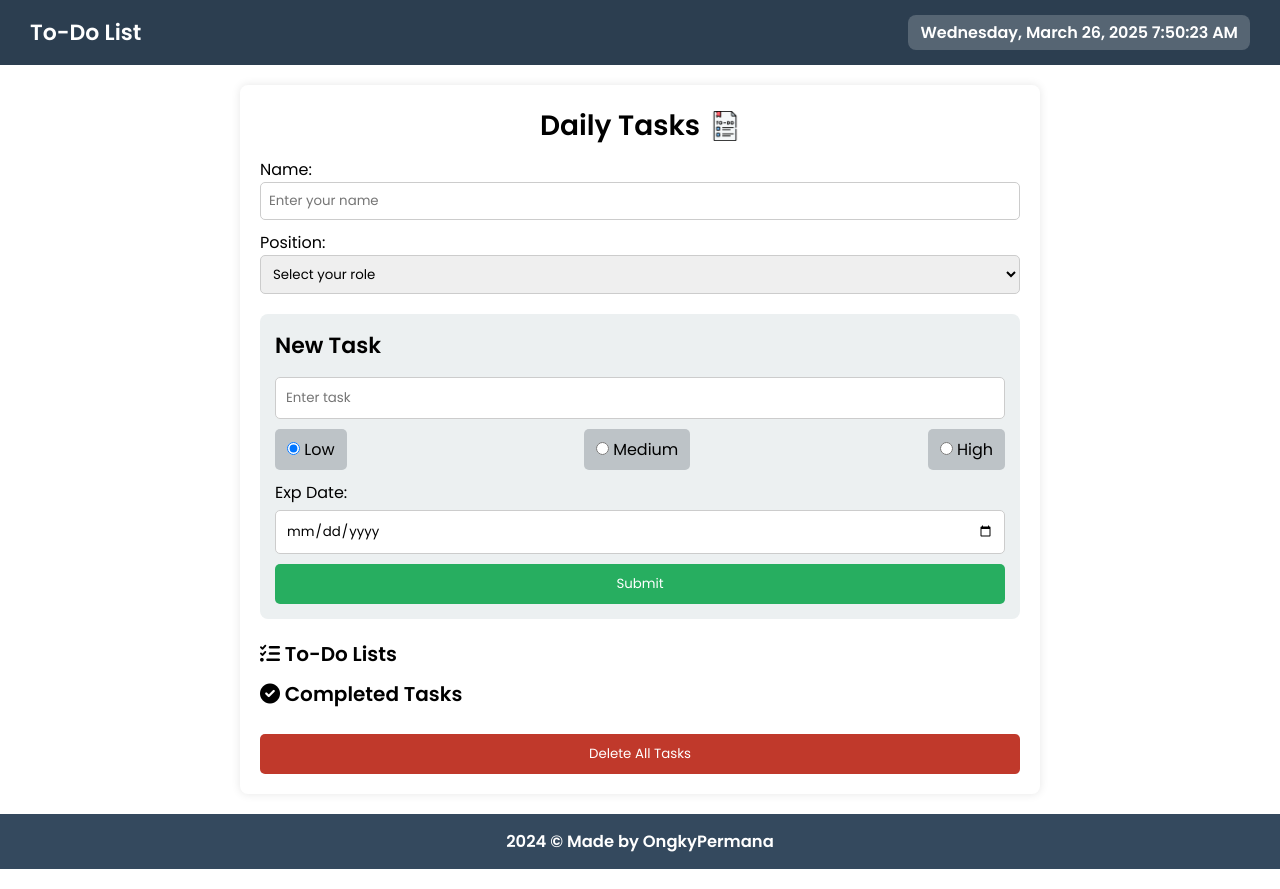
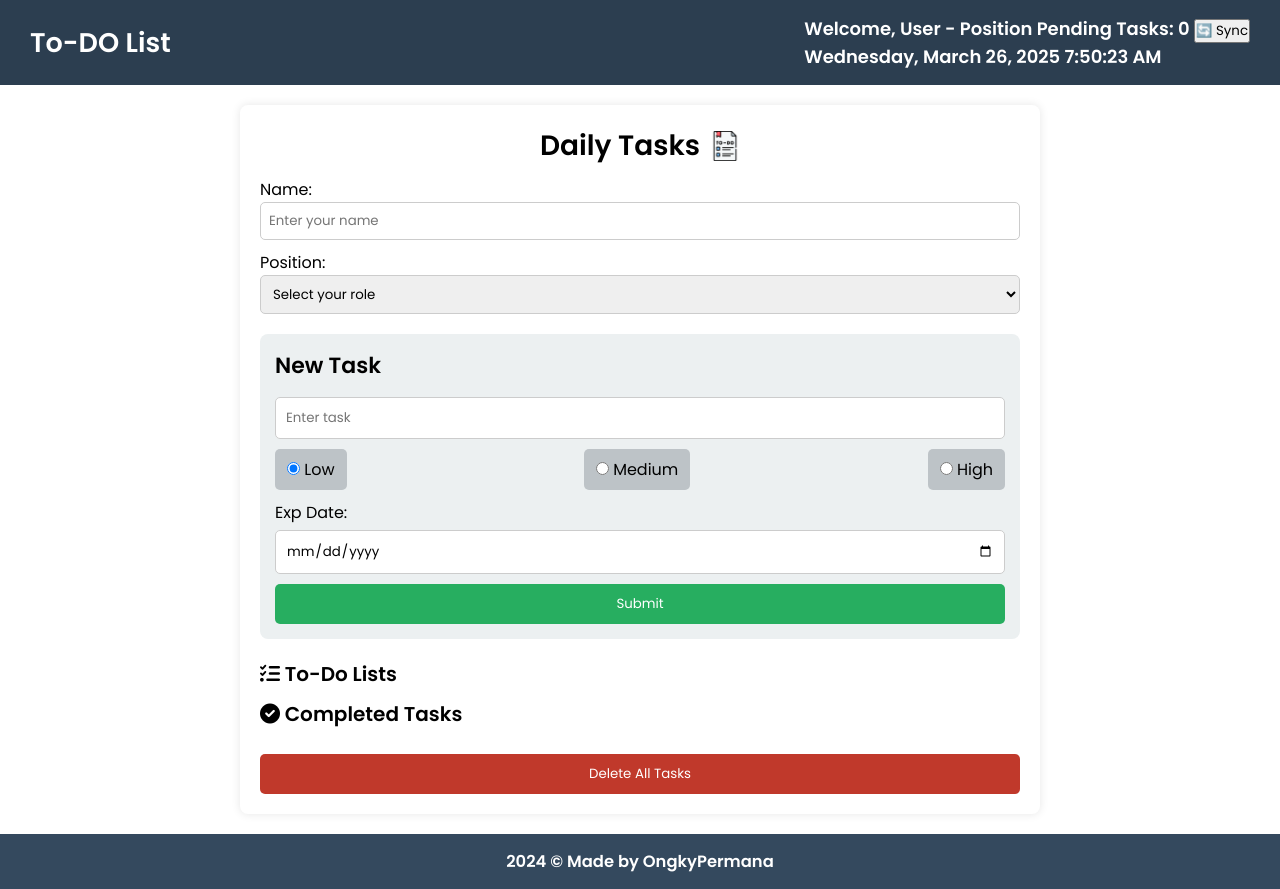
Before and after one commit to Ongky2910/todo-list-apps, a website: page index.html in a window 1280 px wide. Drawn offline with Linux system fonts and the light colour scheme.

Commit message:
major change

```diff
--- a/index.html
+++ b/index.html
@@ -13,10 +13,19 @@
 <body>
     <!-- Navbar -->
     <nav class="navbar">
-        <div class="logo">To-Do List</div>
-        <div class="clock" id="current-time"></div>
+        <div class="nav-left">
+            <h1>To-DO List</h1>
+        </div>
+        <div class="nav-right">
+            <span id="user-info">Welcome, <span id="nav-username">User</span> - <span id="nav-position">Position</span></span>
+            <span id="task-count">Pending Tasks: 0</span>
+            <button id="sync-btn">🔄 Sync</button>
+            <div class="datetime-container">
+                <span id="current-date"></span>
+                <span id="current-time"></span>
+            </div>
+        </div>
     </nav>
-
     <div class="container">
         <header>
             <h1>Daily Tasks <img src="/vecteezy_to-do-list-icon-design_31738279.png" /></h1>
--- a/script.js
+++ b/script.js
@@ -5,6 +5,32 @@ document.addEventListener('DOMContentLoaded', function () {
     const addTaskButton = document.getElementById('add-task');
     const deleteAllTasksButton = document.getElementById('delete-all-tasks');
     const currentTimeElement = document.getElementById('current-time');
+    const userNameInput = document.getElementById('name');
+    const userPositionInput = document.getElementById('position');
+    const saveUserInfoButton = document.getElementById('save-user-info');
+    const navUsername = document.getElementById('nav-username');
+    const navPosition = document.getElementById('nav-position');
+
+    // Load user info from localStorage
+    function loadUserInfo() {
+        const name = localStorage.getItem('userName') || 'User';
+        const position = localStorage.getItem('userPosition') || 'Position';
+        navUsername.textContent = name;
+        navPosition.textContent = position;
+        userNameInput.value = name !== 'User' ? name : '';
+        userPositionInput.value = position !== 'Position' ? position : '';
+    }
+
+    // Save user info to localStorage
+    function saveUserInfo() {
+        const name = userNameInput.value.trim();
+        const position = userPositionInput.value.trim();
+        if (name && position) {
+            localStorage.setItem('userName', name);
+            localStorage.setItem('userPosition', position);
+            loadUserInfo();
+        }
+    }
 
     // Display current date and time
     function updateTime() {
@@ -28,7 +54,6 @@ document.addEventListener('DOMContentLoaded', function () {
         const now = new Date();
         const taskTime = now.toLocaleDateString() + ' ' + now.toLocaleTimeString();
 
-
         const taskItem = document.createElement('li');
         taskItem.innerHTML = `
             <input type="checkbox" class="task-done-checkbox">
@@ -39,16 +64,12 @@ document.addEventListener('DOMContentLoaded', function () {
             </div>
         `;
 
-        console.log("Task Item Created:", taskItem);
-
-        //check overdue
+        // Check overdue
         if (taskDueDate < now) {
             taskItem.classList.add('overdue');
             overdueTasksUL.appendChild(taskItem);
-            console.log("Task is overdue. Added to overdue tasks.");
         } else {
             tasksUl.appendChild(taskItem);
-            console.log("Task added to regular tasks.");
         }
 
         const deleteBtn = document.createElement('button');
@@ -78,4 +99,10 @@ document.addEventListener('DOMContentLoaded', function () {
         doneTasksUl.innerHTML = '';
         overdueTasksUL.innerHTML = '';
     });
+
+    // Load user info on page load
+    loadUserInfo();
+
+    // Event listener for saving user info
+    saveUserInfoButton.addEventListener('click', saveUserInfo);
 });
```
